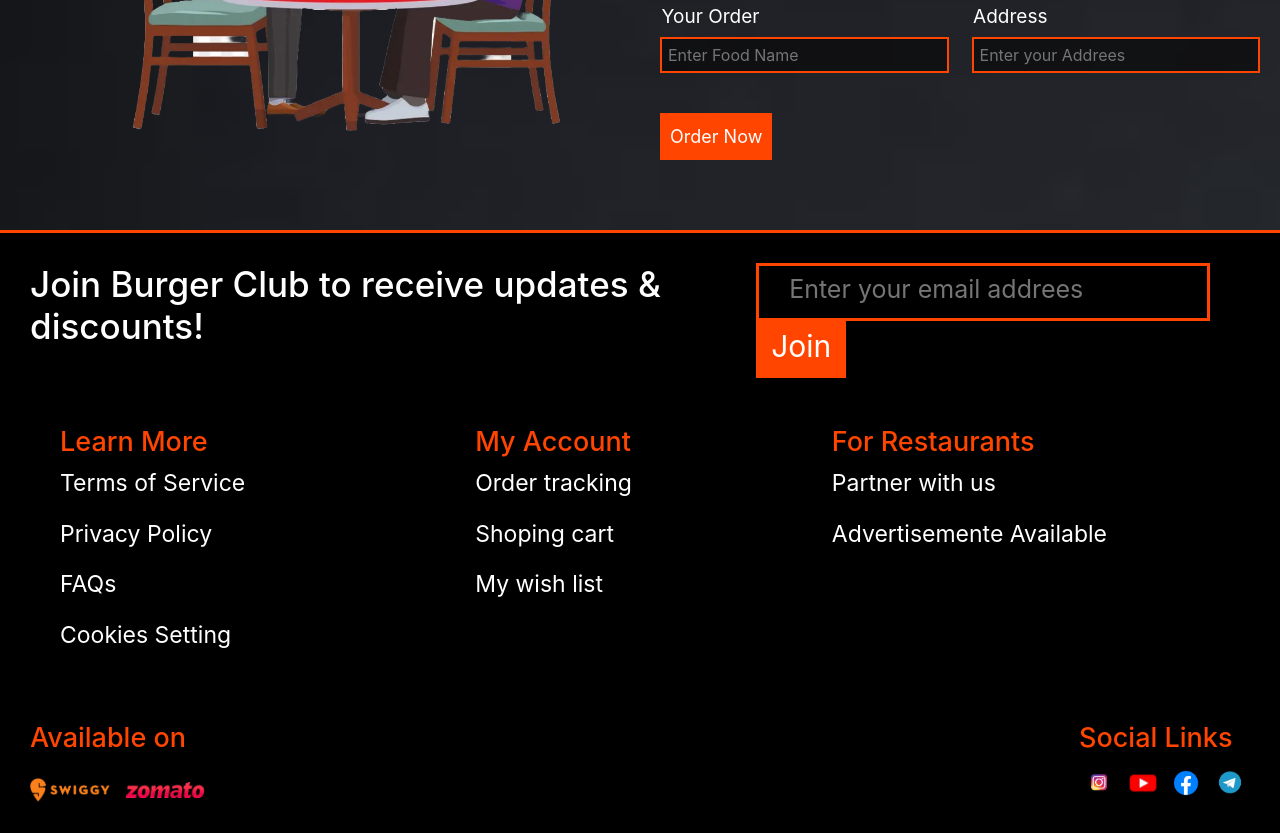
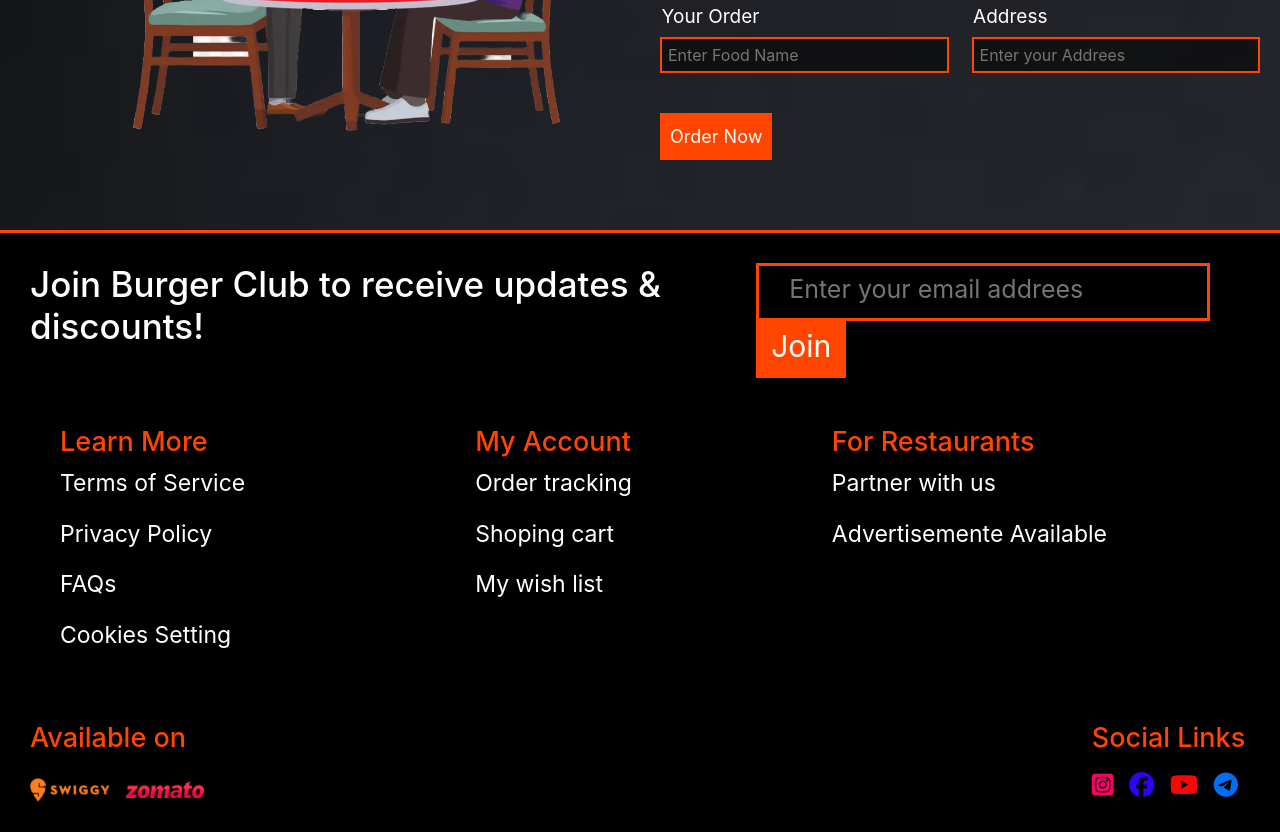
Before and after one commit to umaidrayeen/Food-website, a plain HTML site: page order.html in a window 1280 px wide. Shown: the part 534-1367 px from the top of the page. Drawn offline with nearby package versions, Linux system fonts and the light colour scheme.

Commit message:
third commit

```diff
--- a/order.html
+++ b/order.html
@@ -146,16 +146,16 @@
                 <div class="footer4-sec2">
                     <h4 class="fo-h">Social Links</h4>
                     <a href="#" class="fo-a">
-                            <img src="images/instgram-logo.png" class="fo-img">
-                    </a>
-                    <a href="https://youtube.com/@md_umaidrayeen-jk8yb?si=wxBbFPcw3KMNBK-9" class="fo-a">
-                            <img src="images/youtube-logo.jpg" class="fo-img">
+                        <i class="fa-brands fa-square-instagram" style="color: rgb(250, 1, 101);"></i>
                     </a>
                     <a href="#" class="fo-a">
-                            <img src="images/facebook-logo.png" class="fo-img">
+                        <i class="fa-brands fa-facebook" style="color: #3003f8;"></i>
                     </a>
                     <a href="#" class="fo-a">
-                            <img src="images/telegram-logo.png" class="fo-img">
+                        <i class="fa-brands fa-youtube" style="color: #f90606;"></i>
+                    </a>
+                    <a href="#" class="fo-a">
+                        <i class="fa-brands fa-telegram" style="color: #006ff7;"></i>
                     </a>
                 </div>
             </div>
--- a/style.css
+++ b/style.css
@@ -173,7 +173,7 @@ html,body{
     padding-right: 20px;
     padding-left: 20px;
     padding: 5px;
-    margin-right: 5px;
+    margin-right: 2px;
 }
 .fo1-btn{
     color: white;
@@ -222,8 +222,8 @@ html,body{
     width: 50px;
     margin-right: 5px;
 }
-.fo-img{
-    width: 30px;
+.fo-a{
+    margin-right: 5px;
 }
 
 /* Menu Page */
@@ -396,6 +396,7 @@ i{
 /* Order Page */
 
  .my-order{
+    width: 100%;
     background-image: url("images/black&gray-background2.jpg");
     background-size: cover;
 }
@@ -564,8 +565,10 @@ i{
         margin-right: 10px;
         margin-top: 15px;
     }
-    .fo-img{
-        width: 40px;
+    .fo-a i{
+        font-size: 25px;
+        margin-top: 10px;
+        margin-right: 7px;
     }
 
     /* Menu Page */
```
Also changed, not shown: About.html (+6 -6 lines), index.html (+6 -6 lines), menu.html (+6 -6 lines), review.html (+6 -6 lines).
